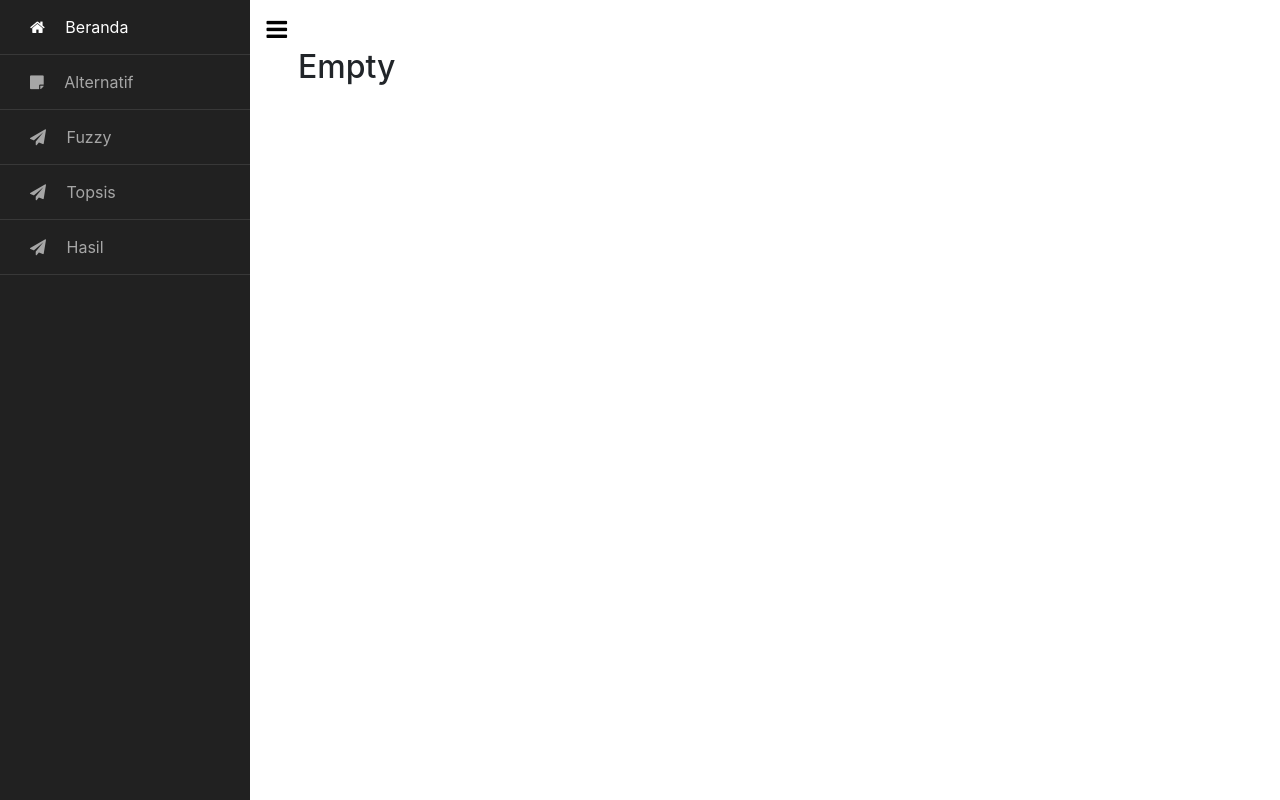
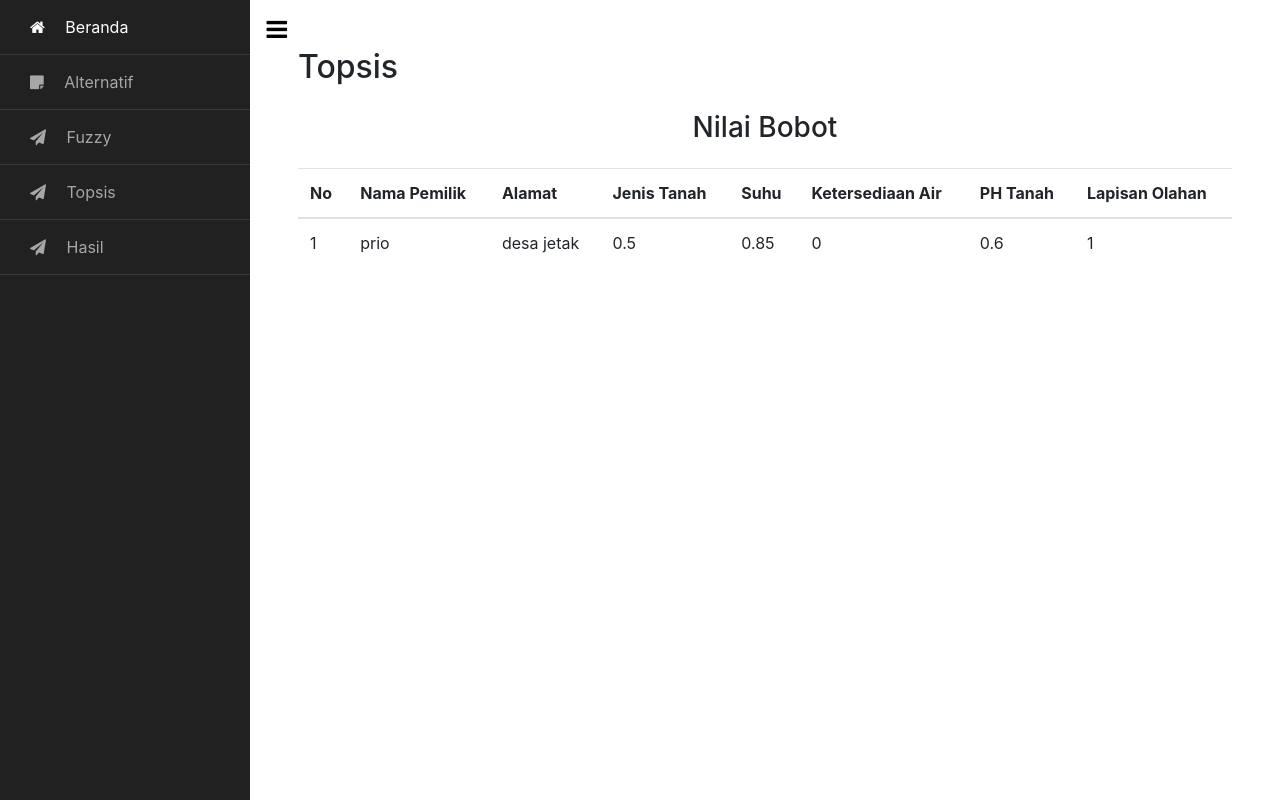
Before and after one commit to irdaislakhuafa/spk_helman_fuzzy_topsis, a PHP site: page /topsis.php in a window 1280 px wide. Shown: the part 66-866 px from the top of the page. Run offline with PHP 8.4, Linux system fonts and the light colour scheme; data comes from the database, SQL or seed files in the repository; some libraries are stand-ins or nearby versions.

Commit message:
added table "Nilai Bobot"

```diff
--- a/basic.php
+++ b/basic.php
@@ -63,7 +63,7 @@ function createSidebar($body = null)
                     <a href="./fuzzy.php"><span class="fa fa-paper-plane mr-3"></span> Fuzzy</a>
                 </li>
                 <li>
-                    <a href="#"><span class="fa fa-paper-plane mr-3"></span> Topsis</a>
+                    <a href="./topsis.php"><span class="fa fa-paper-plane mr-3"></span> Topsis</a>
                 </li>
                 <li>
                     <a href="#"><span class="fa fa-paper-plane mr-3"></span> Hasil</a>
--- a/topsis.php
+++ b/topsis.php
@@ -10,10 +10,64 @@ createHeader("Topsis");
     <?php
     createNavbar();
 
-    $body = function () { ?>
+    $body = function () {
+        include("db.php"); ?>
         <!-- Page Content  -->
         <div id="content" class="p-4 p-md-5 pt-5">
-            <h2 class="mb-4">Empty</h2>
+            <h2 class="mb-4">Topsis</h2>
+
+            <!-- start nilai bobot -->
+            <h3 class="mb-4 text-center text-capitalize">nilai bobot</h3>
+            <table class="table table-hover">
+                <thead class="text-capitalize">
+                    <th>no</th>
+                    <th>nama pemilik</th>
+                    <th>alamat</th>
+                    <th>jenis tanah</th>
+                    <th>suhu</th>
+                    <th>ketersediaan air</th>
+                    <th>PH tanah</th>
+                    <th>lapisan olahan</th>
+                </thead>
+                <tbody>
+                    <?php
+                    $get_list_alternatif = "SELECT a.id_alternatif, a.nama_pemilik, alamat, a.c1, a.c2, a.c2_real, a.c3, a.c4, a.c4_real, a.c5 FROM alternatif a";
+                    $list_alternatif = $conn->query($get_list_alternatif);
+
+                    $get_crips = "SELECT bobot FROM crips WHERE id_crips = ";
+
+                    foreach ($list_alternatif as $i => $value) {
+                        $c1 = $conn->query($get_crips . $value["c1"]);
+                        $c1 = $c1->fetch_array();
+
+                        // $c2 = $conn->query($get_crips . $value["c2"]);
+                        // $c2 = $c2->fetch_array();
+
+                        $c3 = $conn->query($get_crips . $value["c3"]);
+                        $c3 = $c3->fetch_array();
+
+                        // $c4 = $conn->query($get_crips . $value["c4"]);
+                        // $c4 = $c4->fetch_array();
+
+                        $c5 = $conn->query($get_crips . $value["c5"]);
+                        $c5 = $c5->fetch_array(); ?>
+                        <tr>
+                            <td><?= ($i + 1) ?></td>
+                            <td><?= $value["nama_pemilik"] ?></td>
+                            <td><?= $value["alamat"] ?></td>
+                            <td><?= $c1["bobot"] ?></td>
+                            <td><?= $value["c2"] ?></td>
+                            <td><?= $c3["bobot"] ?></td>
+                            <td><?= $value["c4"] ?></td>
+                            <td><?= $c5["bobot"] ?></td>
+                        </tr>
+                    <?php } ?>
+                </tbody>
+            </table>
+            <!-- end nilai bobot -->
+
+            <!-- start matriks ternormalisasi -->
+            <!-- start matriks ternormalisasi -->
         <?php };
 
     createSidebar($body); ?>
```
